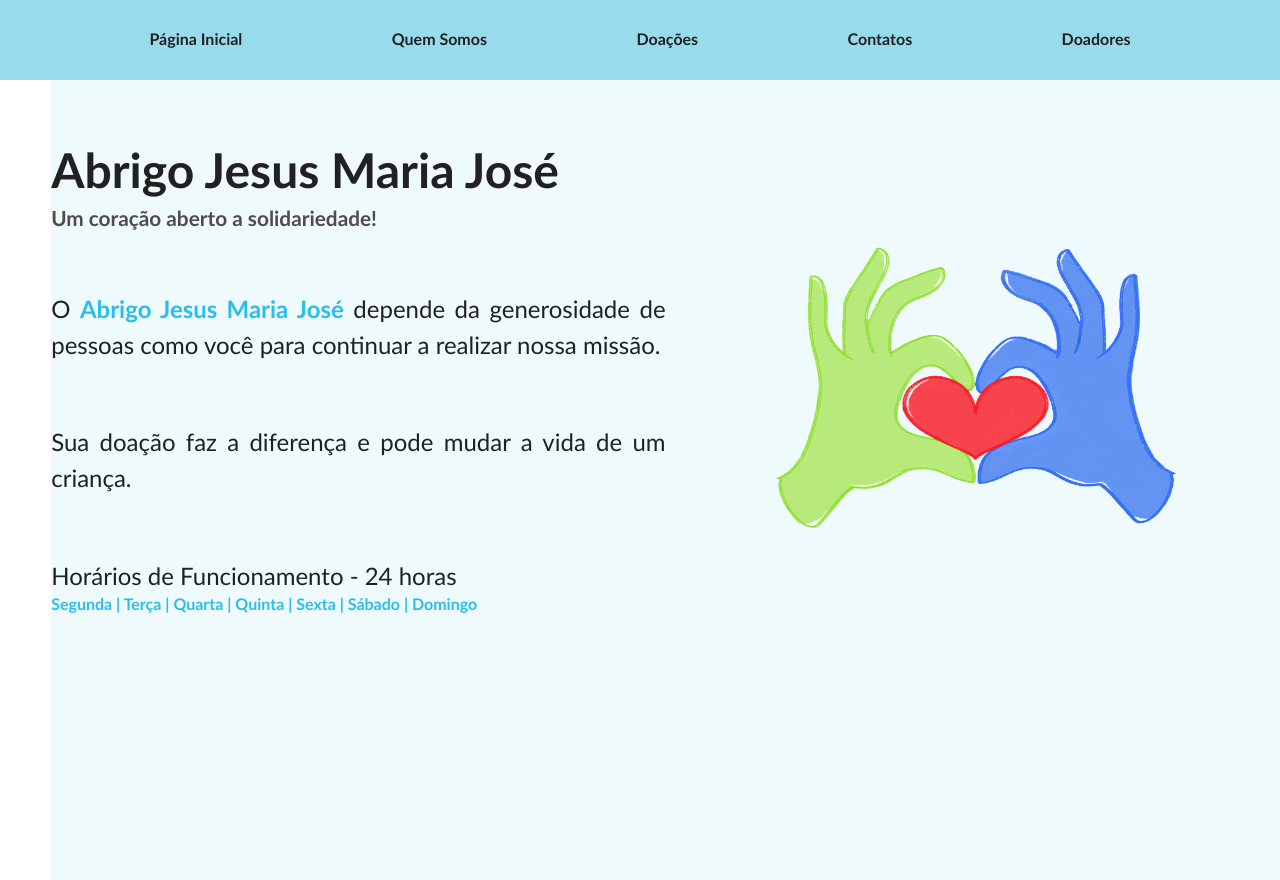
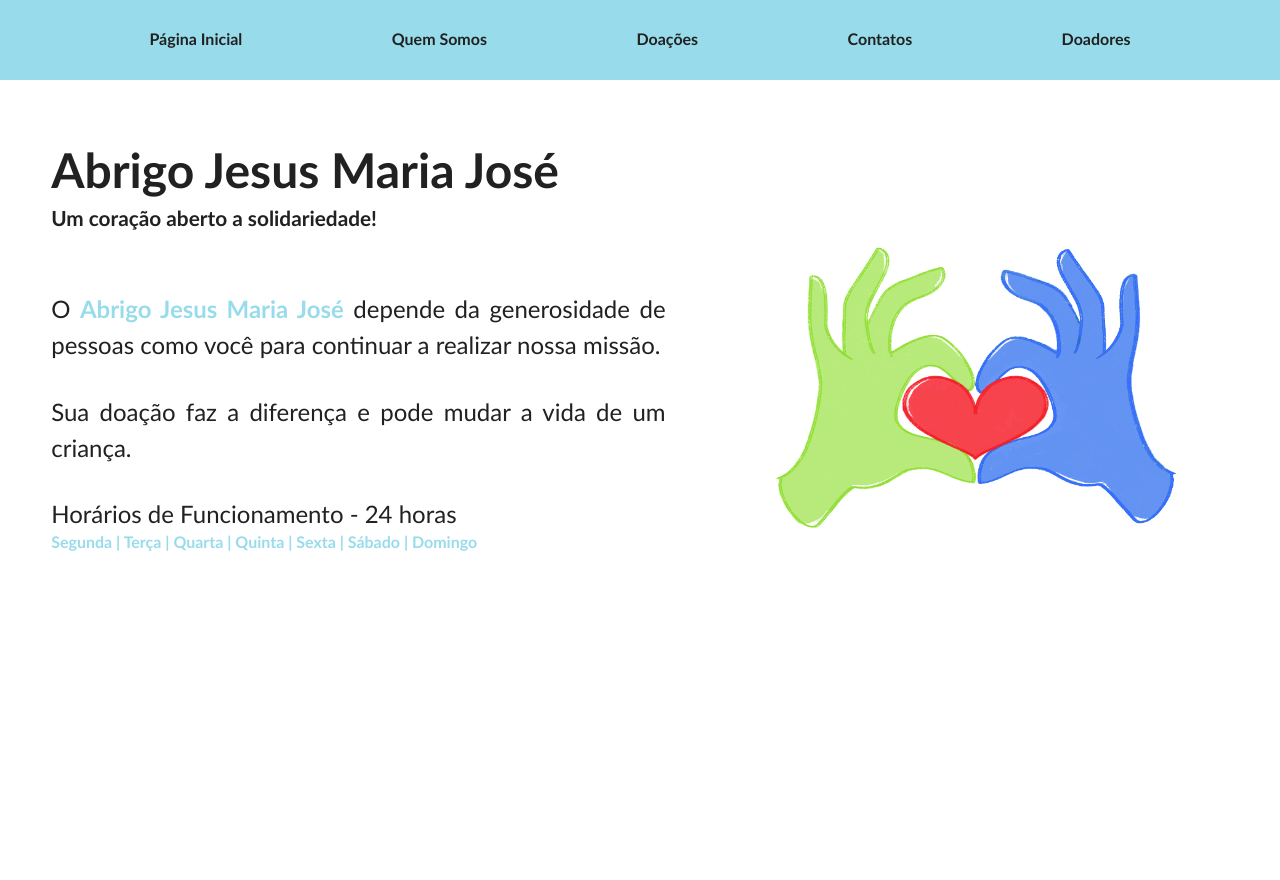
Before and after one commit to 5alomao/Abrigo-Jesus-Maria-Jose, a plain HTML site: page index.html in a window 1280 px wide. Shown: the top 880 px of the page. Drawn offline with Linux system fonts and the light colour scheme.

Commit message:
alterando css - home

```diff
--- a/style_home.css
+++ b/style_home.css
@@ -1,25 +1,27 @@
 #id_pagina_inicial {
     display: flex;
-    background-color: #effafc;
-    margin-left: 4%;
+    padding-left: 4%;
     height: 100vh;
+}
+
+#id_pagina_inicial div {
+    width: 100%;
+}
+
+#id_pagina_inicial div header {
+    margin-top: 10%;
+    margin-bottom: 10%;
 }
 
 #id_pagina_inicial div header h1 {
     font-size: 3em;
     text-align: left;
-    padding-top: 10%;
 }
 
 #id_pagina_inicial div header h4 {
     font-size: 1.3em;
-    color: #504c4c;
     margin-top: 1%;
     text-align: left;
-}
-
-#id_pagina_inicial div {
-    width: 100%;
 }
 
 #id_pagina_inicial div p {
@@ -27,11 +29,11 @@
     font-family: 'Trebuchet MS', 'Lucida Sans Unicode', 'Lucida Grande', 'Lucida Sans', Arial, sans-serif;
     text-align: justify;
     line-height: 1.5em;
-    margin-top: 10%;
+    margin-top: 5%;
 }
 
 #id_pagina_inicial div span {
-    color: #2abeeb;
+    color: #98dcec;
     font-weight: bold;
 }
 
@@ -50,4 +52,5 @@
 #id_pagina_inicial img {
     width: 100%;
     margin: auto;
+    height: auto;
 }
```
